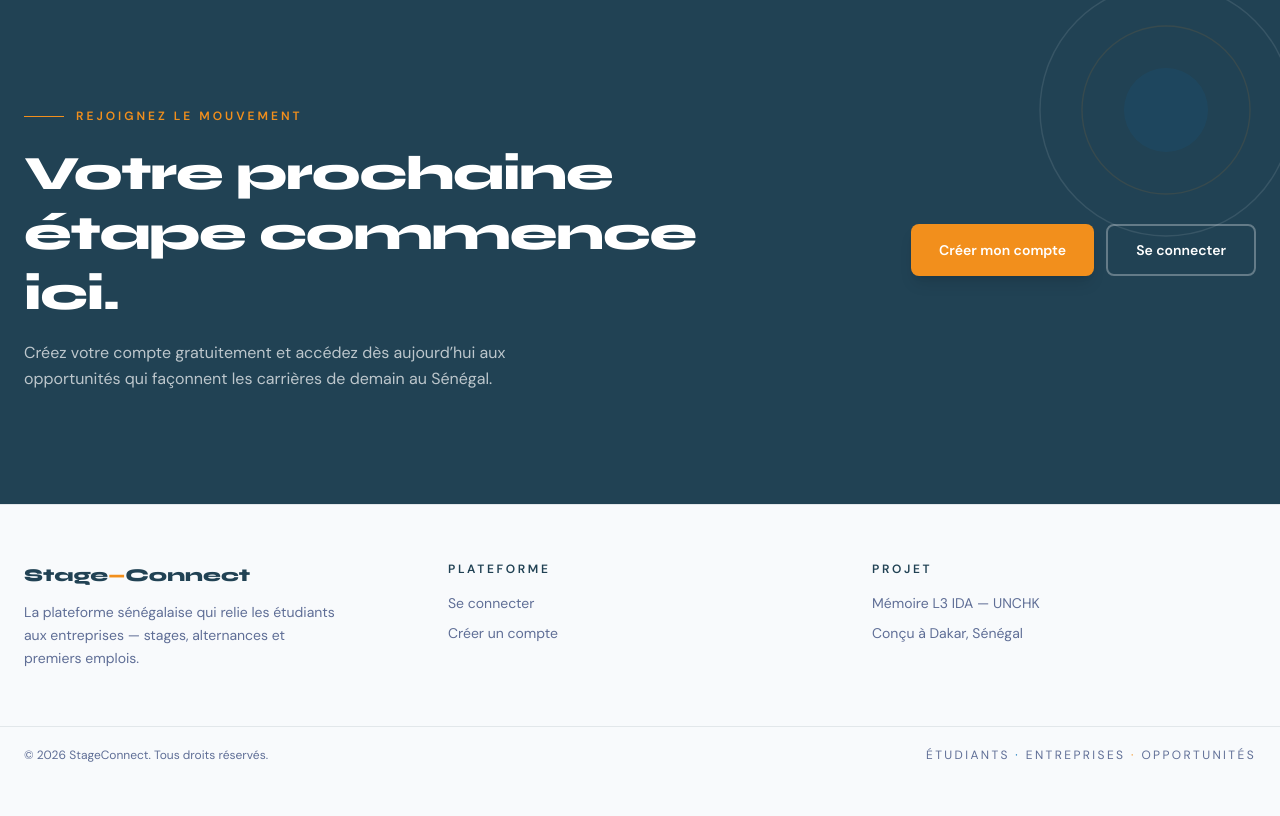
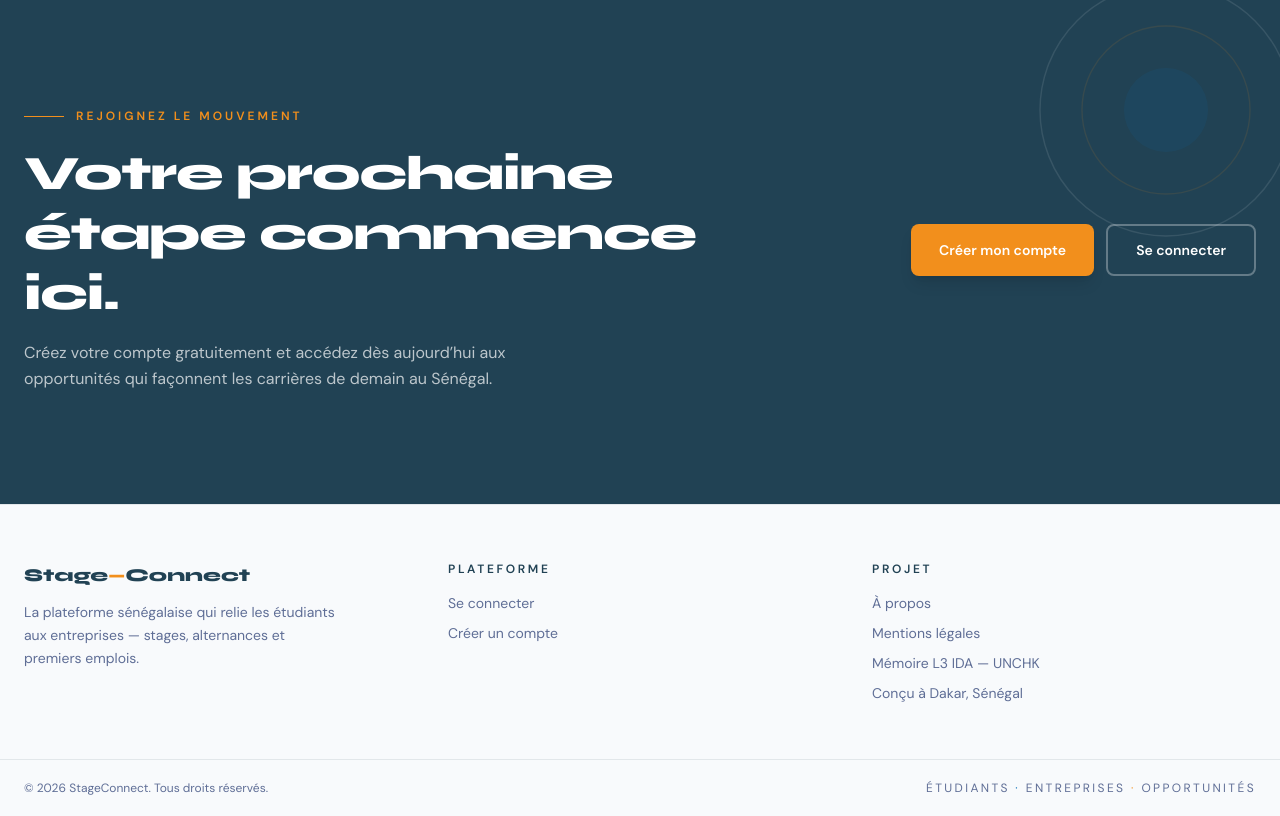
Before and after one commit to abdou1-dev/stageconnect-front, a Next.js app: page / in a window 1280 px wide. Shown: the part 1711-2527 px from the top of the page. Before the commit the page ends 2494 px from the top, so only its background shows below. Built offline with nearby package versions, Linux system fonts and the light colour scheme; no server answers.

Commit message:
feat(footer): ajoute les liens À propos et Mentions légales dans le pied de page

```diff
--- a/app/page.tsx
+++ b/app/page.tsx
@@ -448,6 +448,16 @@ function Footer() {
             Projet
           </p>
           <ul className="mt-4 space-y-2.5 text-sm text-muted-foreground">
+            <li>
+              <Link href="/a-propos" className="transition-colors hover:text-primary-blue">
+                À propos
+              </Link>
+            </li>
+            <li>
+              <Link href="/mentions-legales" className="transition-colors hover:text-primary-blue">
+                Mentions légales
+              </Link>
+            </li>
             <li>Mémoire L3 IDA — UNCHK</li>
             <li>Conçu à Dakar, Sénégal</li>
           </ul>
```
